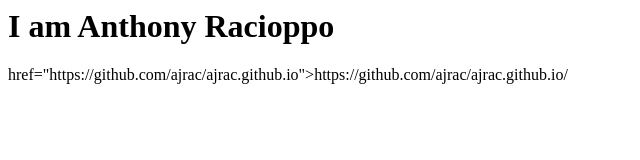
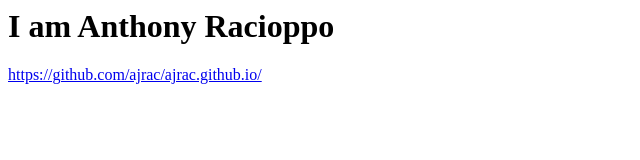
Before and after one commit to ajrac/ajrac.github.io, a plain HTML site: page index.html in a window 1280 px wide. Shown: the whole page, without its empty margins (0-640 px from the left). Drawn offline with Linux system fonts and the light colour scheme.

Commit message:
Update index.html

```diff
--- a/index.html
+++ b/index.html
@@ -6,6 +6,6 @@
   </head>
   <body>
     <h1>I am Anthony Racioppo</h1>
-    <a> href="https://github.com/ajrac/ajrac.github.io">https://github.com/ajrac/ajrac.github.io/</a>
+    <a href="https://github.com/ajrac/ajrac.github.io">https://github.com/ajrac/ajrac.github.io/</a>
   </body>
   </html>
```
